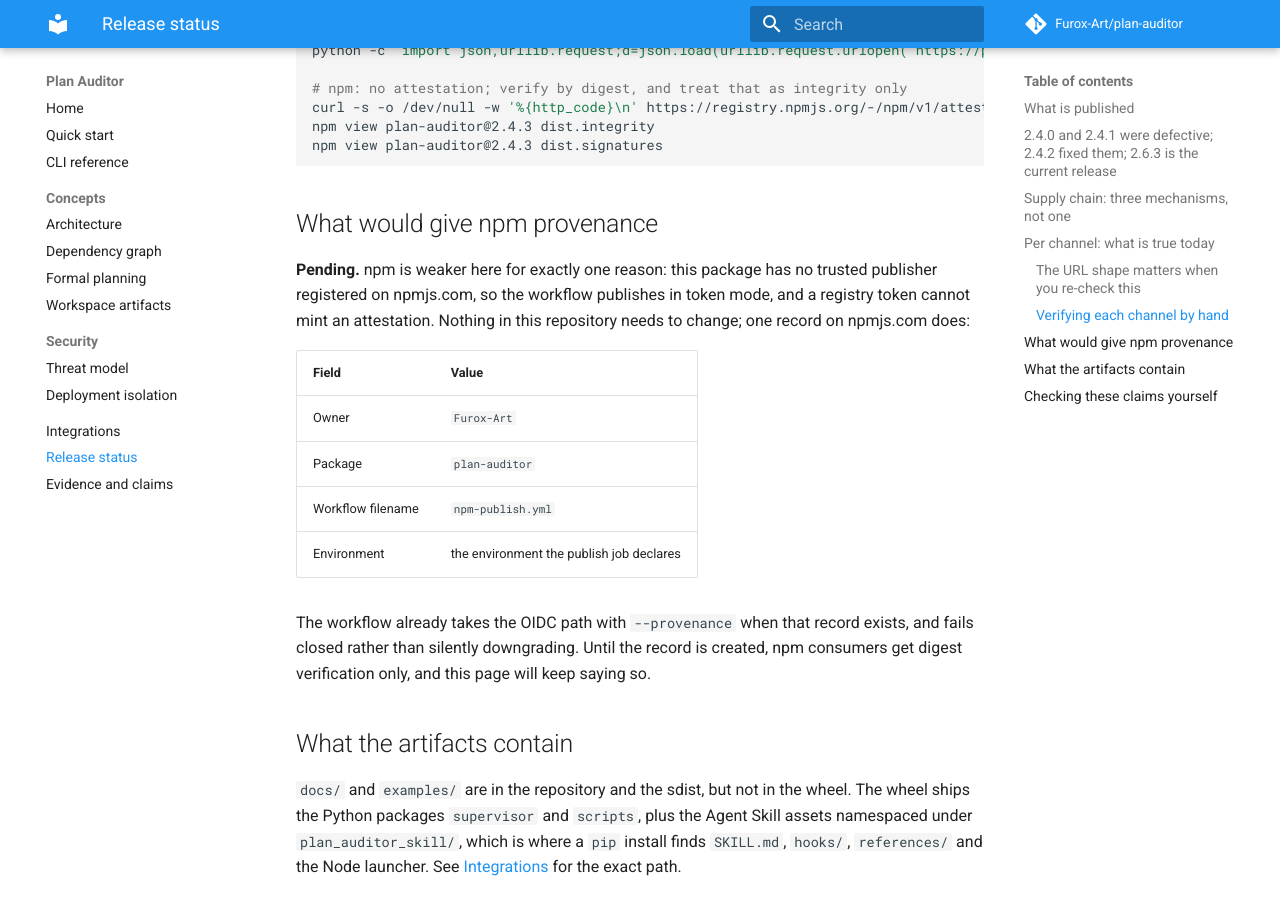
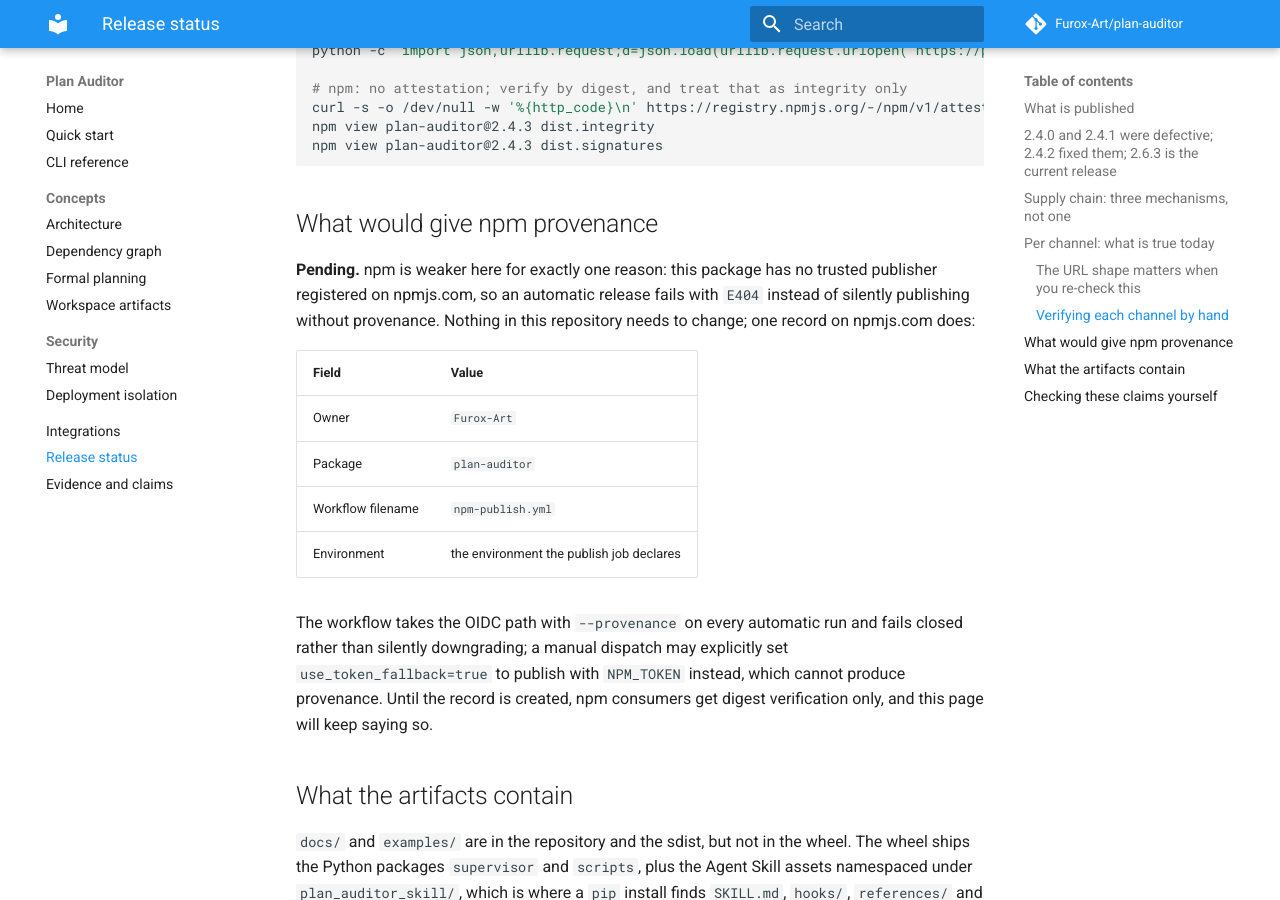
Before and after one commit to Furox-Art/plan-auditor, an MkDocs documentation site: the page built from docs/release-status.md, in a window 1280 px wide and 900 px high, scrolled down 2786 px. Built offline with MkDocs 1.6.1 and Material for MkDocs 9.7.7, drawn with Linux system fonts in a browser that asks for light colours; comment, search, counter and statistics services are not loaded.

Commit message:
Update release-control tests and docs for the OIDC-default contract

```diff
--- a/docs/release-status.md
+++ b/docs/release-status.md
@@ -91,9 +91,9 @@ npm view plan-auditor@2.4.3 dist.signatures
 ## What would give npm provenance
 
 **Pending.** npm is weaker here for exactly one reason: this package has no trusted
-publisher registered on npmjs.com, so the workflow publishes in token mode, and a registry
-token cannot mint an attestation. Nothing in this repository needs to change; one record
-on npmjs.com does:
+publisher registered on npmjs.com, so an automatic release fails with `E404` instead
+of silently publishing without provenance. Nothing in this repository needs to change;
+one record on npmjs.com does:
 
 | Field | Value |
 |---|---|
@@ -102,9 +102,11 @@ on npmjs.com does:
 | Workflow filename | `npm-publish.yml` |
 | Environment | the environment the publish job declares |
 
-The workflow already takes the OIDC path with `--provenance` when that record exists, and
-fails closed rather than silently downgrading. Until the record is created, npm consumers
-get digest verification only, and this page will keep saying so.
+The workflow takes the OIDC path with `--provenance` on every automatic run and fails
+closed rather than silently downgrading; a manual dispatch may explicitly set
+`use_token_fallback=true` to publish with `NPM_TOKEN` instead, which cannot produce
+provenance. Until the record is created, npm consumers get digest verification only,
+and this page will keep saying so.
 
 ## What the artifacts contain
 
```
Also changed, not shown: 2 other files.
